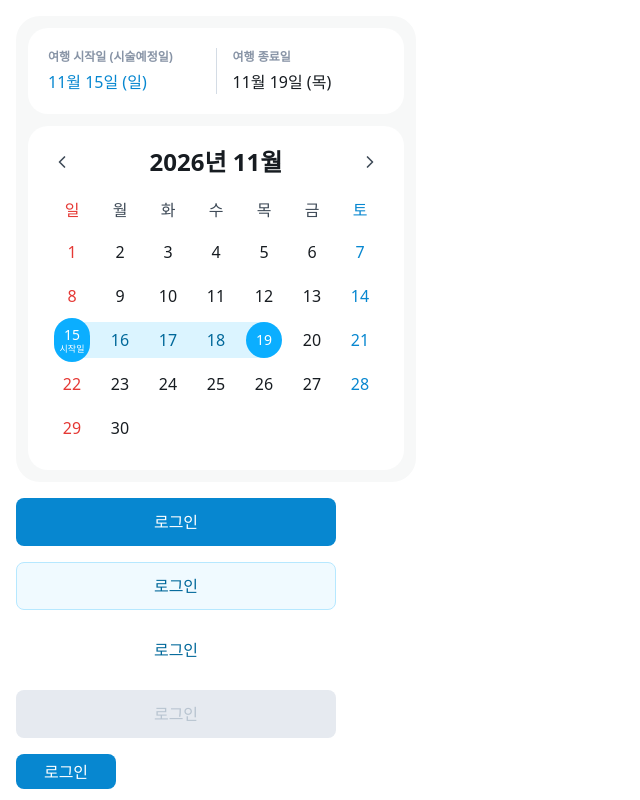
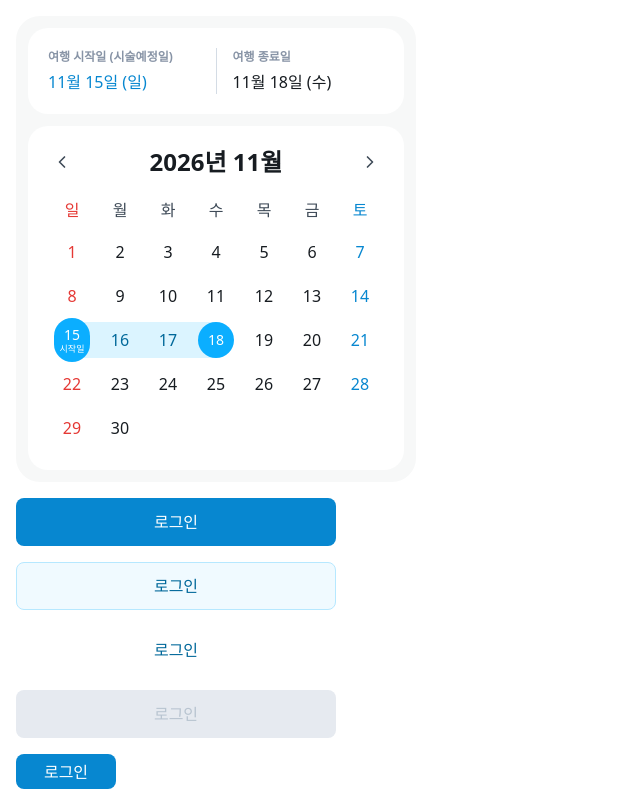
Before and after one commit to one-two-poof/afterglow-fe, a Next.js app in the folder apps/web/: page /uicomponents in a window 1280 px wide. Shown: the top 800 px of the page, without its empty margins (0-640 px from the left). Built offline with nearby package versions, Linux system fonts and the light colour scheme; no server answers.

Commit message:
fix: 날짜 선택 버그 수정

```diff
--- a/apps/web/src/app/(design)/uicomponents/page.tsx
+++ b/apps/web/src/app/(design)/uicomponents/page.tsx
@@ -19,7 +19,7 @@ const UiComponents = () => {
   const [keyword, setKeyword] = useState("");
   const [tripRange, setTripRange] = useState<DateRange>({
     start: new Date(2026, 10, 15),
-    end: new Date(2026, 10, 19),
+    end: new Date(2026, 10, 18),
   });
 
   return (
--- a/apps/web/src/components/Calendar/Calendar.tsx
+++ b/apps/web/src/components/Calendar/Calendar.tsx
@@ -19,7 +19,8 @@ import {
 export interface CalendarProps {
   value: DateRange;
   onChange: (range: DateRange) => void;
-  maxDaysFromStart?: number;
+  /** 시작일 포함 최대 선택 가능 일수 (기본 4일: 15·16·17·18) */
+  maxDays?: number;
   startLabel?: string;
   defaultMonth?: Date;
   className?: string;
@@ -28,7 +29,7 @@ export interface CalendarProps {
 export const Calendar = ({
   value,
   onChange,
-  maxDaysFromStart = 4,
+  maxDays = 4,
   startLabel,
   defaultMonth,
   className,
@@ -91,9 +92,7 @@ export const Calendar = ({
                   range={value}
                   hasRange={hasRange}
                   startLabel={startLabel}
-                  onSelect={() =>
-                    onChange(nextRange(value, day, maxDaysFromStart))
-                  }
+                  onSelect={() => onChange(nextRange(value, day, maxDays))}
                 />
               ) : (
                 <div
--- a/apps/web/src/components/Calendar/date-utils.ts
+++ b/apps/web/src/components/Calendar/date-utils.ts
@@ -60,10 +60,17 @@ export const isInRange = (day: Date, range: DateRange): boolean => {
   );
 };
 
+/**
+ * 날짜를 탭했을 때의 다음 선택 상태.
+ *
+ * 규칙: 시작일을 먼저 고르고, 시작일 포함 최대 `maxDays`개까지 선택 가능.
+ * 예) maxDays=4 → 15일 선택 후 최대 18일까지(15·16·17·18).
+ * 범위 초과/이전 날짜를 탭하면 그 날짜가 새 시작점이 된다.
+ */
 export const nextRange = (
   range: DateRange,
   day: Date,
-  maxDaysFromStart: number,
+  maxDays: number,
 ): DateRange => {
   const { start, end } = range;
 
@@ -75,7 +82,8 @@ export const nextRange = (
   }
 
   const diff = diffInDays(start, day);
-  if (diff > 0 && diff <= maxDaysFromStart) {
+  // 시작일 포함 maxDays개 → 시작일로부터 최대 (maxDays - 1)일 뒤까지
+  if (diff > 0 && diff <= maxDays - 1) {
     return { start, end: day };
   }
   return { start: day, end: null };
```
Also changed, not shown: 1 other file (tests, documents, lock files or other folders).
